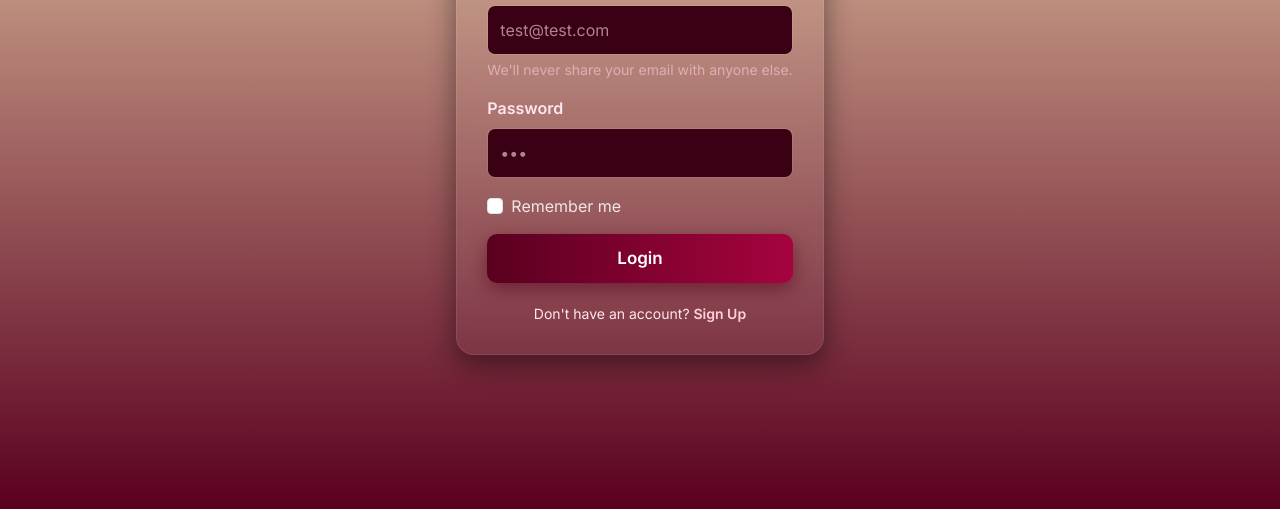
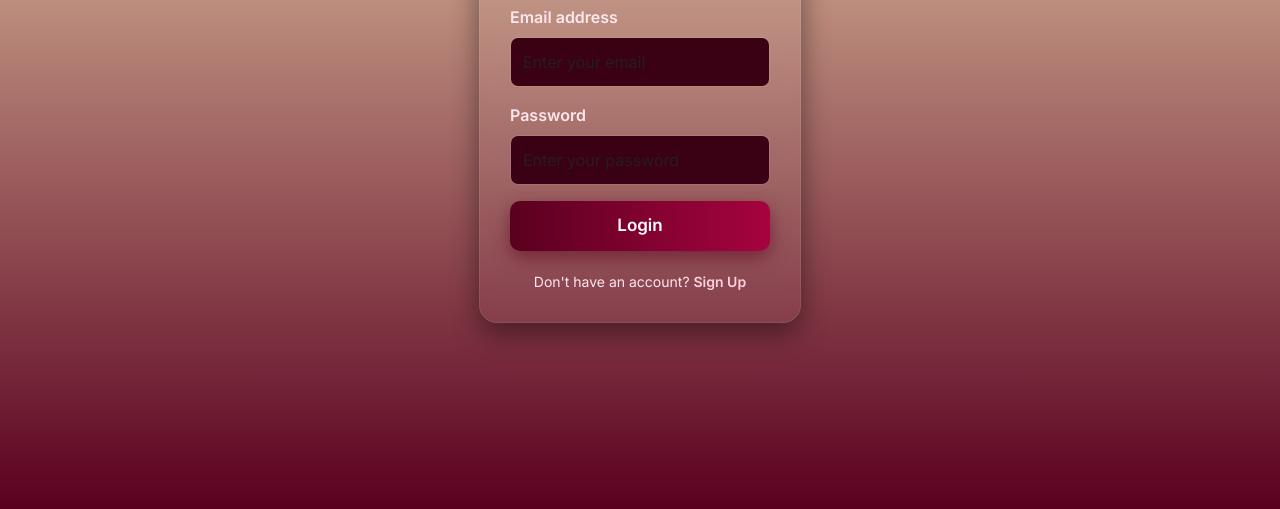
Before and after one commit to 2025122097-afk/academyway, a plain HTML site: page index.html in a window 1280 px wide. Shown: the part 291-800 px from the top of the page. Drawn offline with nearby package versions, Linux system fonts and the light colour scheme.

Commit message:
Update index.html

```diff
--- a/index.html
+++ b/index.html
@@ -118,21 +118,15 @@
         <h1>AcademyWay</h1>
          <i class="bi bi-mortarboard"></i>
 
-        <form>
+        <form action="dashboard.html">
     <div class="mb-3">
         <label class="form-label">Email address</label>
-                 <input type="email" class="form-control" style="color: #f1c9d6a6;" placeholder="Enter your email" value="test@test.com" required>
-                <div class="form-text" style="color: #f1c9d6a6;">We'll never share your email with anyone else.</div>
+        <input type="email" class="form-control" placeholder="Enter your email" required>
     </div>
 
     <div class="mb-3">
         <label class="form-label">Password</label>
-                 <input type="password" class="form-control" value="123" style="color: #f1c9d6a6;" placeholder="Enter your password" required>
-            </div>
-
-            <div class="mb-3 form-check">
-                <input type="checkbox" class="form-check-input">
-                <label class="form-check-label">Remember me</label>
+        <input type="password" class="form-control" placeholder="Enter your password" required>
     </div>
 
     <button type="submit">Login</button>
```
Lines whose indentation alone changed are shown as unchanged.
